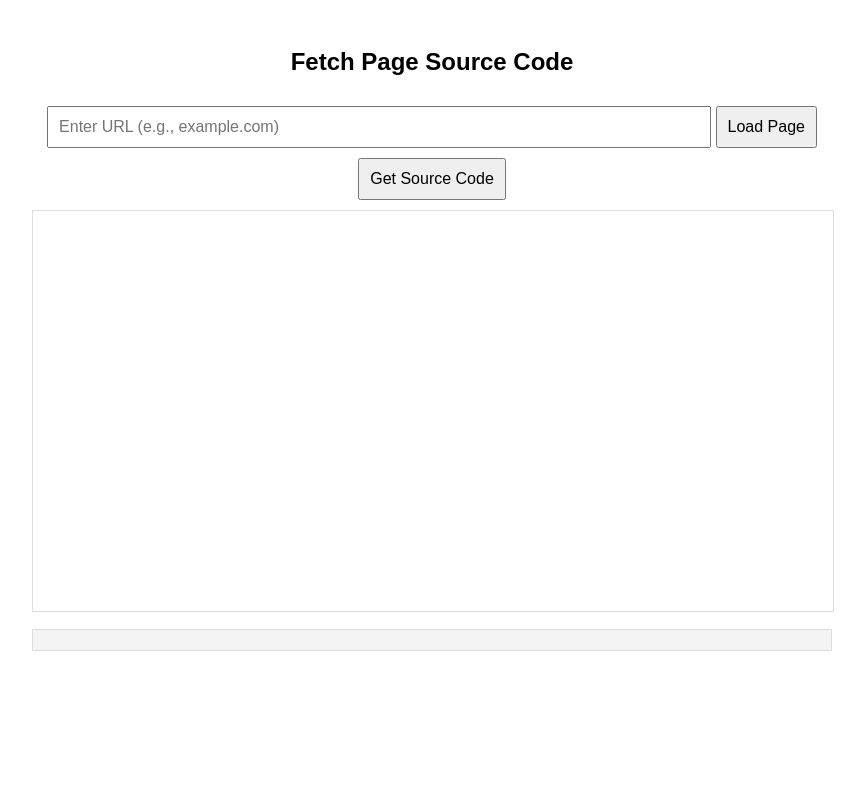
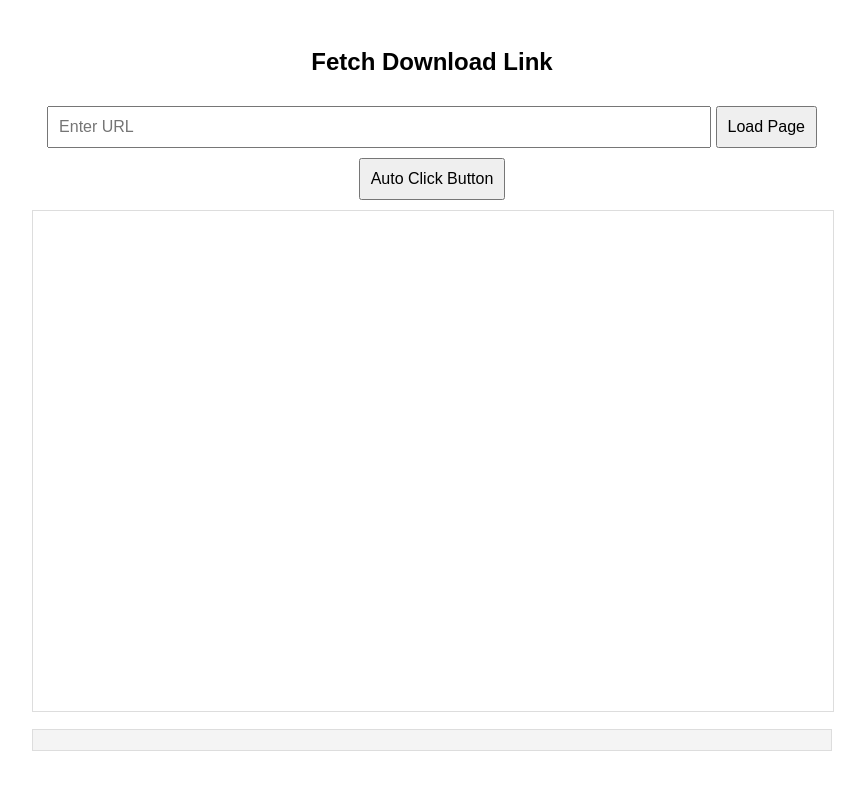
Before and after one commit to Site-we/Backend-Test, a Flask app: page / in a window 1280 px wide. Shown: the whole page, without its empty margins (208-1073 px from the left). Run offline with Flask 3, Linux system fonts and the light colour scheme.

Commit message:
Update index.html

```diff
--- a/templates/index.html
+++ b/templates/index.html
@@ -3,7 +3,7 @@
 <head>
     <meta charset="UTF-8">
     <meta name="viewport" content="width=device-width, initial-scale=1.0">
-    <title>Fetch Page Source Code</title>
+    <title>Fetch Download Link</title>
     <style>
         body {
             font-family: Arial, sans-serif;
@@ -27,7 +27,7 @@
         }
         iframe {
             width: 100%;
-            height: 400px;
+            height: 500px;
             border: 1px solid #ddd;
             margin-top: 10px;
         }
@@ -45,10 +45,10 @@
 </head>
 <body>
     <div class="container">
-        <h2>Fetch Page Source Code</h2>
-        <input type="text" id="urlInput" placeholder="Enter URL (e.g., example.com)">
+        <h2>Fetch Download Link</h2>
+        <input type="text" id="urlInput" placeholder="Enter URL">
         <button onclick="loadWebView()">Load Page</button>
-        <button onclick="fetchSourceCode()">Get Source Code</button>
+        <button onclick="injectAutoClick()">Auto Click Button</button>
 
         <iframe id="webView"></iframe>
         <pre id="sourceCode"></pre>
@@ -63,33 +63,23 @@
             document.getElementById("webView").src = url;
         }
 
-        function fetchSourceCode() {
-            let url = document.getElementById("urlInput").value.trim();
-            if (!url.startsWith("http")) {
-                url = "https://" + url;
-            }
+        function injectAutoClick() {
+            let iframe = document.getElementById("webView");
+            try {
+                let doc = iframe.contentDocument || iframe.contentWindow.document;
 
-            fetch('/fetch_source', {
-                method: "POST",
-                headers: { "Content-Type": "application/json" },
-                body: JSON.stringify({ url: url })
-            })
-            .then(response => response.json())
-            .then(data => {
-                if (data.error) {
-                    document.getElementById("sourceCode").textContent = "Error: " + data.error;
-                } else {
-                    document.getElementById("sourceCode").textContent = data.source_code;
-
-                    // ✅ If vcloud.lol link is found, set it in the search box
-                    if (data.vcloud_link) {
-                        document.getElementById("urlInput").value = data.vcloud_link;
+                // Find and click a button with text "Generate Download Link"
+                let buttons = doc.getElementsByTagName("button");
+                for (let btn of buttons) {
+                    if (btn.innerText.includes("Generate Download Link") || btn.innerText.includes("Download")) {
+                        btn.click();
+                        console.log("Clicked: " + btn.innerText);
+                        break;
                     }
                 }
-            })
-            .catch(error => {
-                document.getElementById("sourceCode").textContent = "Request failed: " + error;
-            });
+            } catch (error) {
+                document.getElementById("sourceCode").textContent = "Error: Cannot interact with iframe due to security restrictions.";
+            }
         }
     </script>
 </body>
```
